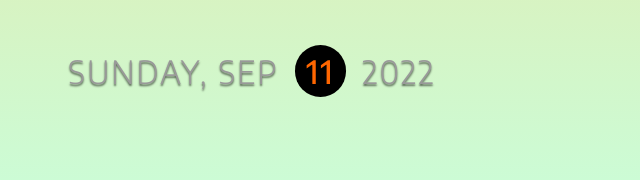
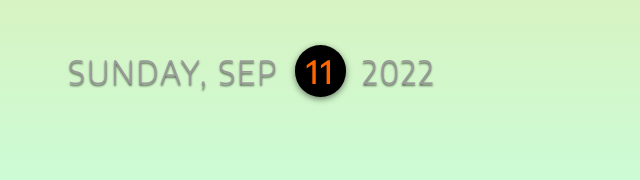
Before and after one commit to Peter-Easterbrook/AnalogueClock2022, a plain HTML site: page index.html in a window 1280 px wide. Shown: the part 560-740 px from the top of the page, 388-1028 px from the left. Drawn offline with Linux system fonts and the light colour scheme.

Commit message:
Shadow on date tinker

```diff
--- a/style.css
+++ b/style.css
@@ -244,5 +244,6 @@ input[type='checkbox']:checked + label:after {
   line-height: 18px;
   font-size: 2rem;
   margin: 0 0.4rem;
+  filter: drop-shadow(0 2px 3px rgba(0, 0, 0, 0.5));
   transition: all 0.5s ease-out;
 }
```
